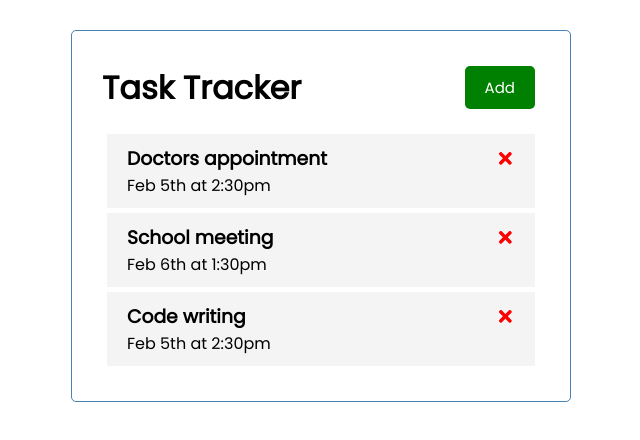
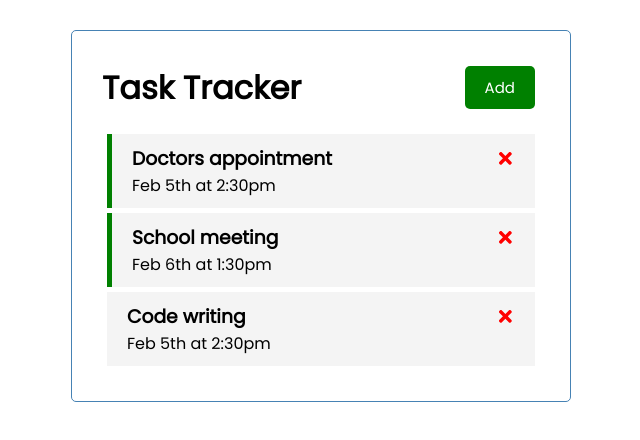
Before and after one commit to neelxie/tasker, a React (Create React App) app: page / in a window 1280 px wide. Shown: the top 440 px of the page, without its empty margins (319-959 px from the left). Built offline with nearby package versions, Linux system fonts and the light colour scheme.

Commit message:
Add new changes

```diff
--- a/src/App.js
+++ b/src/App.js
@@ -30,9 +30,12 @@
 
   // toggle reminder
   const toggleReminder = (id) => {
-    // setTasks(tasks.filter((task) => task.id !== id))
-    console.log('toggled');
-  }
+    setTasks(
+      tasks.map((task) =>
+        task.id === id ? { ...task, reminder: !task.reminder } : task
+      )
+    )
+  };
   return (
     <div className="container">
       <Header />
--- a/src/components/Task.js
+++ b/src/components/Task.js
@@ -1,7 +1,7 @@
 import { FaTimes } from "react-icons/fa";
 const Task = ({ task, onDelete, onToggle}) => {
   return (
-    <div className="task" onDoubleClick={() => onToggle(task.id)}>
+    <div className={`task ${task.reminder ? 'reminder' : ''}`} onDoubleClick={() => onToggle(task.id)}>
       <h3>
         {task.text} <FaTimes style={{ color: "red", cursor: "pointer" }}
          onClick={() => onDelete(task.id)}/>
```
